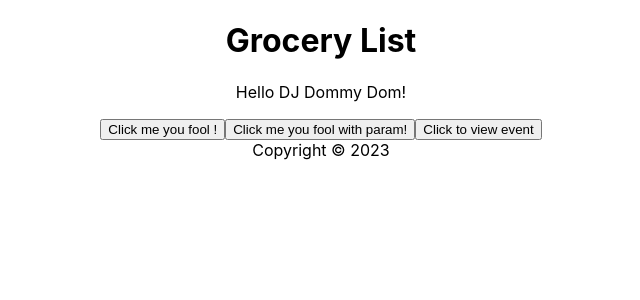
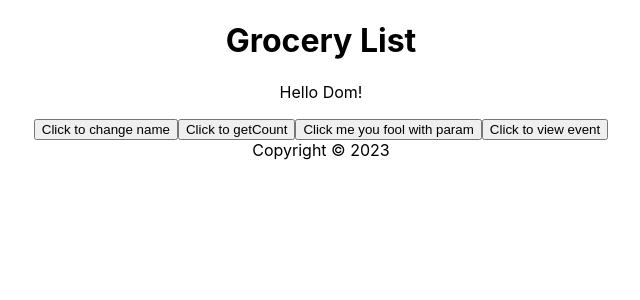
Before and after one commit to domjag/myapp01, a React (Create React App) app: page / in a window 1280 px wide. Shown: the top 300 px of the page, without its empty margins (319-959 px from the left). Built offline with nearby package versions, Linux system fonts and the light colour scheme.

Commit message:
lesson7start

```diff
--- a/src/Content.js
+++ b/src/Content.js
@@ -1,16 +1,21 @@
 import React from 'react'
+import {useState} from 'react'
 
 const Content = () => {
+    const [name, setName] = useState('Dom')
+    const [count, setCount] = useState(0)
+
     const handleNameChange = () => {
         const names = ['Dom', 'DJ Dommy Dom', 'Downtown Dom']
         const int = Math.floor(Math.random() * 3)
-        return names[int]
+        return setName(names[int])
 
 
       }
 
       const handleClick = () => {
-        console.log('You clicked it')
+        setCount(count + 1)
+        console.log(count)
 
       }
       const handleClick2 = (name) => {
@@ -26,10 +31,11 @@ const Content = () => {
         <main>
 
             <p>
-            Hello {handleNameChange()}!
+            Hello {name}!
             </p>
-        <button onClick={handleClick}>Click me you fool !</button>
-        <button onClick={() => handleClick2('Downtown Dom')}>Click me you fool with param!</button>
+        <button onClick={handleNameChange}>Click to change name</button>
+        <button onClick={handleClick}>Click to getCount</button>
+        <button onClick={() => handleClick2('Downtown Dom')}>Click me you fool with param</button>
         <button onClick={(e) => handleClick3(e)}>Click to view event</button>
         </main>
     )
```
